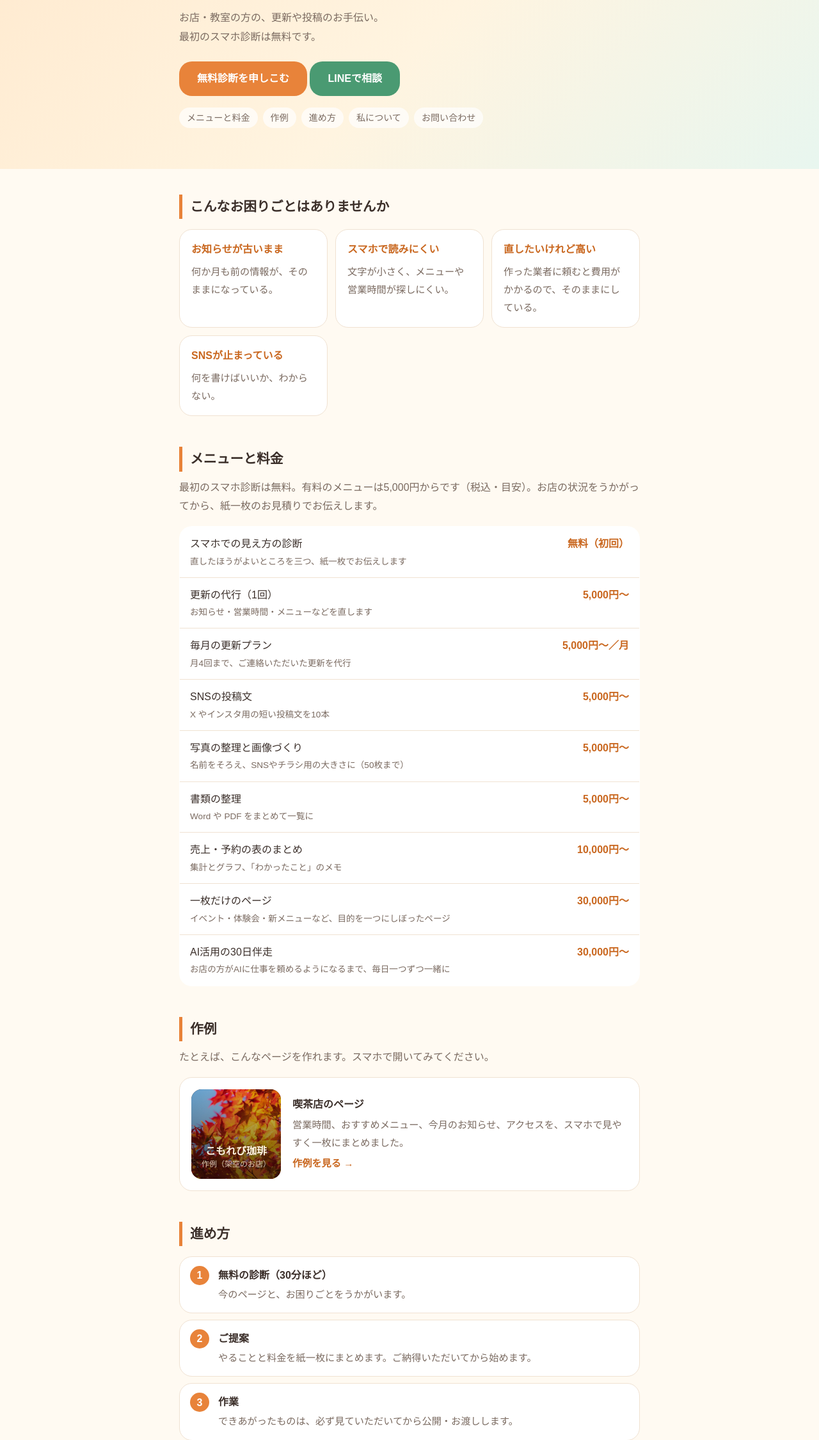
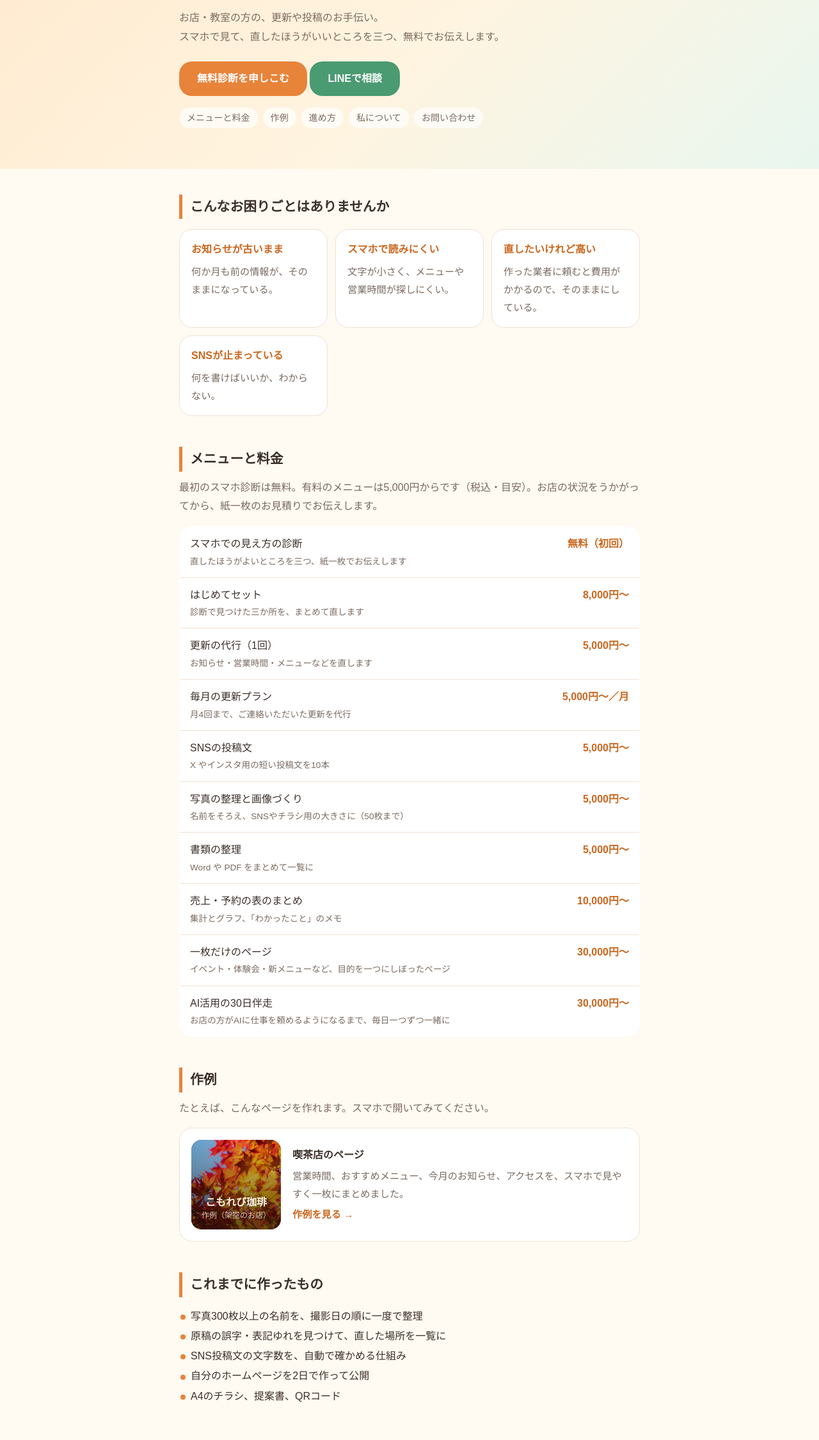
Before and after one commit to osamu-homma-ai/osamu-homma-ai.github.io, a plain HTML site: page index.html in a window 1280 px wide. Shown: the part 278-2528 px from the top of the page at 64% size. Drawn offline with Linux system fonts and the light colour scheme.

Commit message:
note の実績をもとに改善：診断の一言、はじめてセット、「これまでに作ったもの」、大切にしていることを足した
Co-Authored-By: Claude Opus 5.5 <noreply@anthropic.com>

```diff
--- a/index.html
+++ b/index.html
@@ -30,7 +30,7 @@
     <div class="wrap">
       <a class="brand" href="index.html">ほんまのAIサポート</a>
       <h1>ホームページとSNSの<br>「ちょっと困った」を、<br>AIで片づけます。</h1>
-      <p class="sub">お店・教室の方の、更新や投稿のお手伝い。<br>最初のスマホ診断は無料です。</p>
+      <p class="sub">お店・教室の方の、更新や投稿のお手伝い。<br>スマホで見て、直したほうがいいところを三つ、無料でお伝えします。</p>
       <a class="btn" href="#contact">無料診断を申しこむ</a>
       <a class="btn line" href="https://lin.ee/uoYPE5Ua" target="_blank" rel="noopener">LINEで相談</a>
       <ul class="nav">
@@ -59,6 +59,7 @@
       <p class="lead">最初のスマホ診断は無料。有料のメニューは5,000円からです（税込・目安）。お店の状況をうかがってから、紙一枚のお見積りでお伝えします。</p>
       <table>
         <tr><th>スマホでの見え方の診断<small>直したほうがよいところを三つ、紙一枚でお伝えします</small></th><td class="price">無料（初回）</td></tr>
+        <tr><th>はじめてセット<small>診断で見つけた三か所を、まとめて直します</small></th><td class="price">8,000円〜</td></tr>
         <tr><th>更新の代行（1回）<small>お知らせ・営業時間・メニューなどを直します</small></th><td class="price">5,000円〜</td></tr>
         <tr><th>毎月の更新プラン<small>月4回まで、ご連絡いただいた更新を代行</small></th><td class="price">5,000円〜／月</td></tr>
         <tr><th>SNSの投稿文<small>X やインスタ用の短い投稿文を10本</small></th><td class="price">5,000円〜</td></tr>
@@ -83,6 +84,17 @@
       </a>
     </section>
 
+    <section id="works">
+      <h2>これまでに作ったもの</h2>
+      <ul class="career">
+        <li>写真300枚以上の名前を、撮影日の順に一度で整理</li>
+        <li>原稿の誤字・表記ゆれを見つけて、直した場所を一覧に</li>
+        <li>SNS投稿文の文字数を、自動で確かめる仕組み</li>
+        <li>自分のホームページを2日で作って公開</li>
+        <li>A4のチラシ、提案書、QRコード</li>
+      </ul>
+    </section>
+
     <section id="flow">
       <h2>進め方</h2>
       <ol class="steps">
@@ -98,7 +110,8 @@
       <ul class="promise">
         <li>パスワードはお預かりしません。お店のアカウントに担当者として招待していただくか、ログインだけお店の方にしていただいて作業します。終わったら、招待はいつでも外せます。</li>
         <li>AIが作ったものは、私が確かめたうえで、お店の方にも見ていただいてから使います。</li>
-        <li>直した記録を残し、いつでも前の形に戻せるようにしておきます。</li>
+        <li>まとめて直す前に、必ず元のコピーを取ります。直した記録も残すので、いつでも前の形に戻せます。</li>
+        <li>決めるのは、お店の方です。私は、決めるための材料を一つずつ並べます。</li>
         <li>「検索で1位になる」「売上が必ず上がる」といったお約束はしません。</li>
       </ul>
     </section>
```
